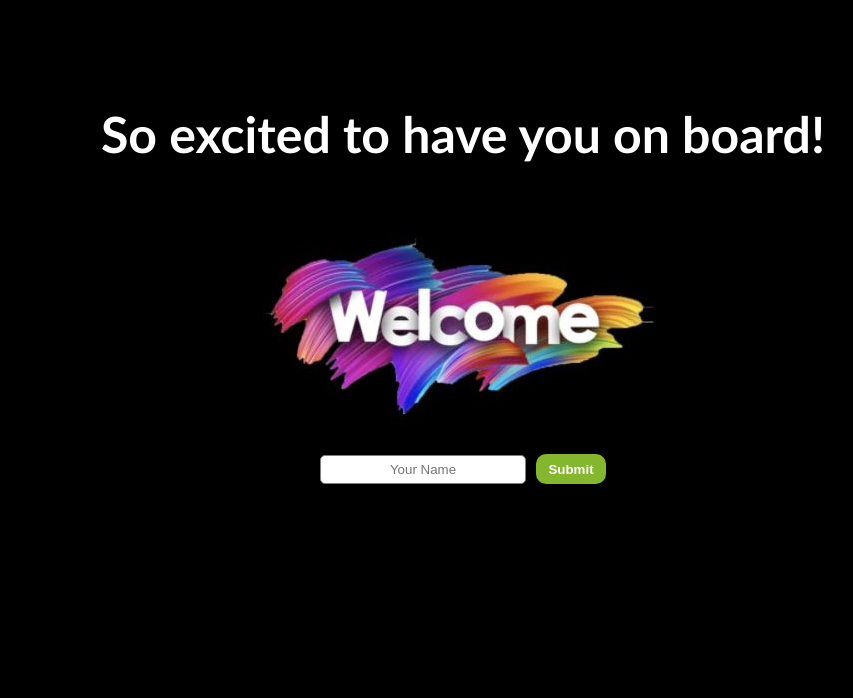
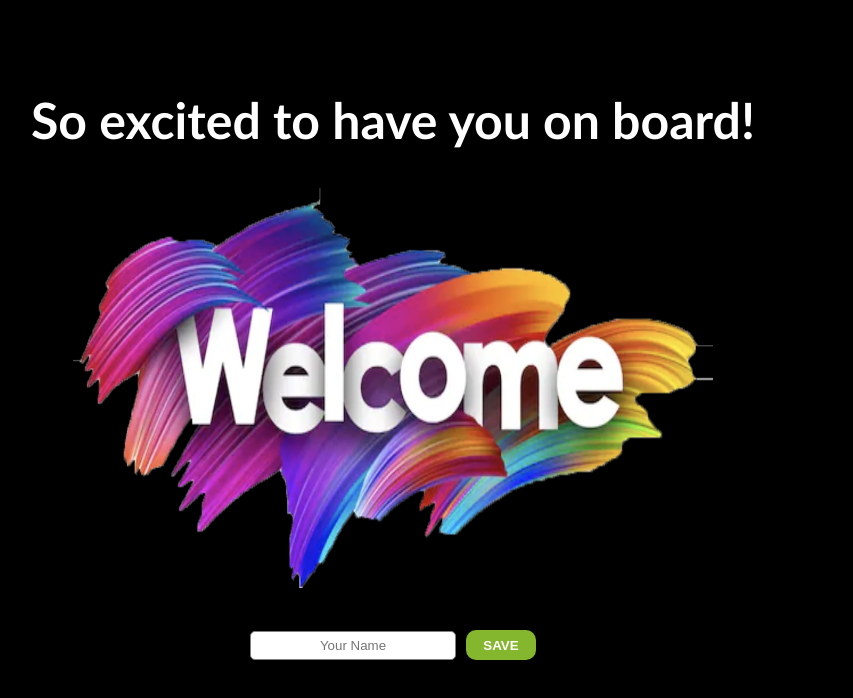
Before and after one commit to MayMoon18/web-ui-onboarding-react, a React (Create React App) app: page / in a window 1280 px wide. Shown: the top 698 px of the page, without its empty margins (247-1100 px from the left). Built offline with nearby package versions, Linux system fonts and the light colour scheme.

Commit message:
Modified image and some styles

```diff
--- a/src/components/Welcome.js
+++ b/src/components/Welcome.js
@@ -1,12 +1,11 @@
 import React, { useState } from 'react';
-import welcomeImage from '../images/welcome-onBoarding-image.JPG'
+import welcomeImage from '../images/welcome-image.png'
 import './styles/Welcome.css'
 
 function Welcome({addName}) {
 	const [valueName, setValueName] = useState('');
 
 	const handleSubmit = (e) => {
-		// console.log('pruebaValue', valueName)
 		e.preventDefault();
 		if(!valueName)
 		return
@@ -31,7 +30,7 @@ function Welcome({addName}) {
 				<input
 				className="button-save"
 				type="submit"
-				value="Submit"/>
+				value="SAVE"/>
 			</form>
 		</div>
 	);
--- a/src/components/styles/Welcome.css
+++ b/src/components/styles/Welcome.css
@@ -1,18 +1,17 @@
 .container {
-	position: fixed;
-	/* z-index: 4; */
-	width: 100%;
-	height: 100%;
-	padding: 70px;
-	background: black;
+	background-color: black;
+	height: 100vmin;
+	justify-content: center;
+	text-align: center;
 }
-
 .title {
+	margin: 0px;
 	color: white;
+	text-align: center;
+	padding-top: 7%;
+	font-size: 50px;
 	font-family: 'Trebuchet MS', 'Lucida Sans Unicode', 'Lucida Grande', 'Lucida Sans';
-	font-size: 50px;
 }
-
 .input-name {
 	border-radius: 5px;
 	border: 1px solid gray;
@@ -21,10 +20,7 @@
 	height: 25px;
 	margin-right: 10px;
 	text-align: center;
-	/* font-family: 'Segoe UI', Tahoma, Geneva, Verdana;
-	font-size: 15px; */
 }
-
 .button-save {
 	color: white;
 	font-weight: bold;
@@ -33,14 +29,18 @@
 	border: 0;
 	width: 70px;
 	height: 30px;
+}
 
+img {
+	height: 50%;
+	width: 50%;
+	margin: 3%;
 }
 
 input:hover {
 	color: #84b62e;
 	background-color: white;
 }
-
 input:focus {
 	outline: none;
 }
```
Also changed, not shown: src/images/welcome-image.png (added), src/images/welcome-onBoarding-image.JPG (deleted). Lines whose indentation alone changed are shown as unchanged.
